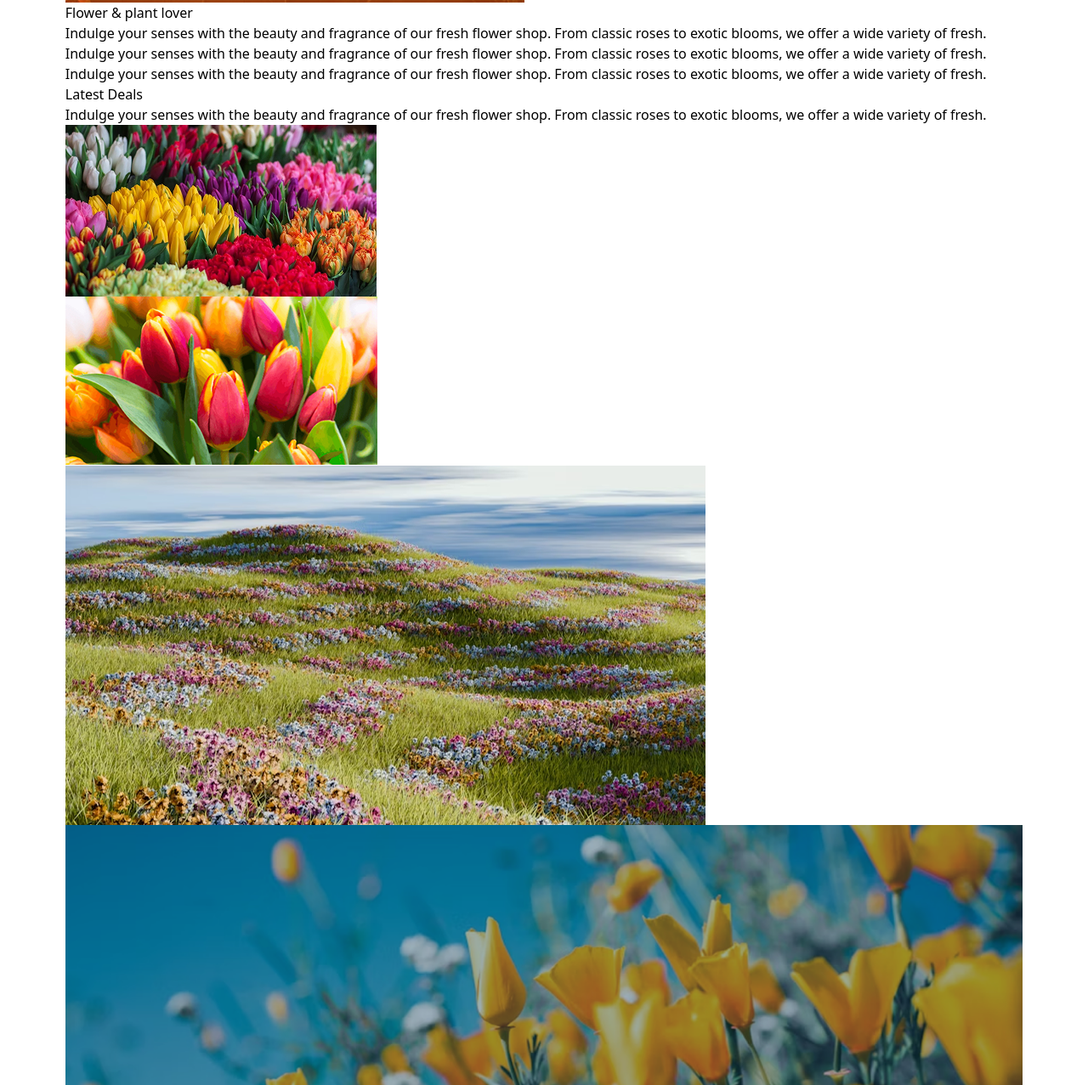
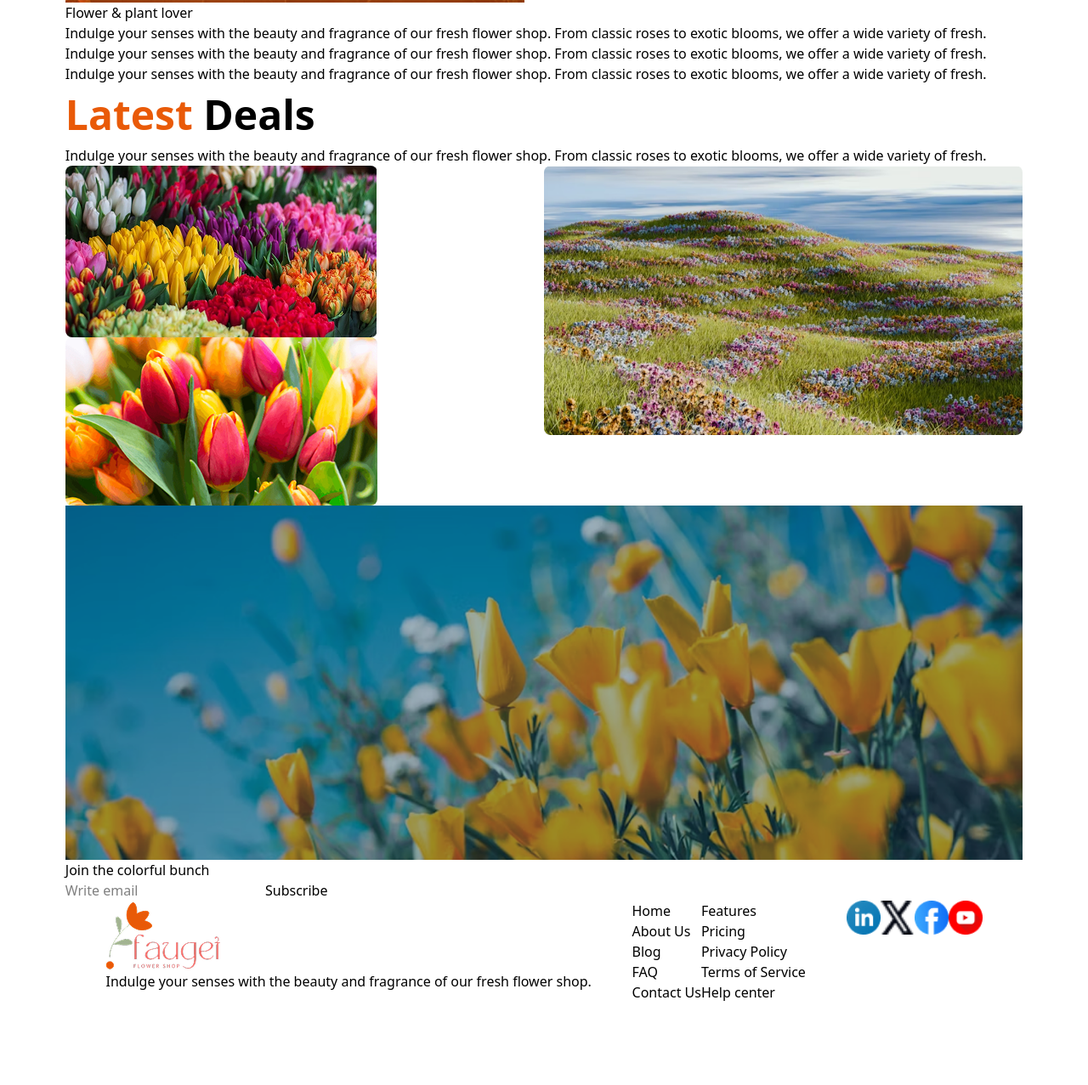
Before and after one commit to xahid321/assignment-2, a plain HTML site: page index.html in a window 1280 px wide. Shown: the part 2383-3660 px from the top of the page at 85% size. After the commit the page ends 3563 px from the top, so only its background shows below. Drawn offline with nearby package versions, Linux system fonts and the light colour scheme.

Commit message:
worked on fixing design

```diff
--- a/index.html
+++ b/index.html
@@ -166,19 +166,21 @@
 
             <div>
                 <div>
-                    <h2>Latest Deals</h2>
+                    <h2 class="text-[3rem] font-bold"><span class="font-color">Latest</span> Deals</h2>
                     <p>Indulge your senses with the beauty and fragrance of our fresh flower shop. From classic roses to exotic blooms, we offer a wide variety of fresh.</p>
                 </div>
 
-                <div>
+                <div class="grid grid-cols-2">
                     <div>
                         <div>
                             <img
+                                class="rounded-lg"
                                 src="/assets/deal-bloom.png"
                                 alt="" />
                         </div>
                         <div>
                             <img
+                                class="rounded-lg"
                                 src="/assets/deal-ana.png"
                                 alt="" />
                         </div>
@@ -186,6 +188,7 @@
 
                     <div>
                         <img
+                            class="rounded-lg"
                             src="/assets/deal-zabo.png"
                             alt="" />
                     </div>
@@ -206,14 +209,14 @@
                 </div>
             </div>
         </main>
-        <footer>
+        <footer class="flex justify-evenly">
             <div>
                 <img
                     src="/assets/logo.png"
                     alt="" />
                 <p>Indulge your senses with the beauty and fragrance of our fresh flower shop.</p>
             </div>
-            <div>
+            <div class="flex justify-between">
                 <ul>
                     <li>Home</li>
                     <li>About Us</li>
@@ -229,17 +232,21 @@
                     <li>Help center</li>
                 </ul>
             </div>
-            <div>
+            <div class="flex flex-row">
                 <img
+                    class="w-10 h-10"
                     src="/assets/icon-linkedin.png"
                     alt="" />
                 <img
+                    class="w-10 h-10"
                     src="/assets/icon-twitter.png"
                     alt="" />
                 <img
+                    class="w-10 h-10"
                     src="/assets/icon-facebook.png"
                     alt="" />
                 <img
+                    class="w-10 h-10"
                     src="/assets/icon-youtube.png"
                     alt="" />
             </div>
```
